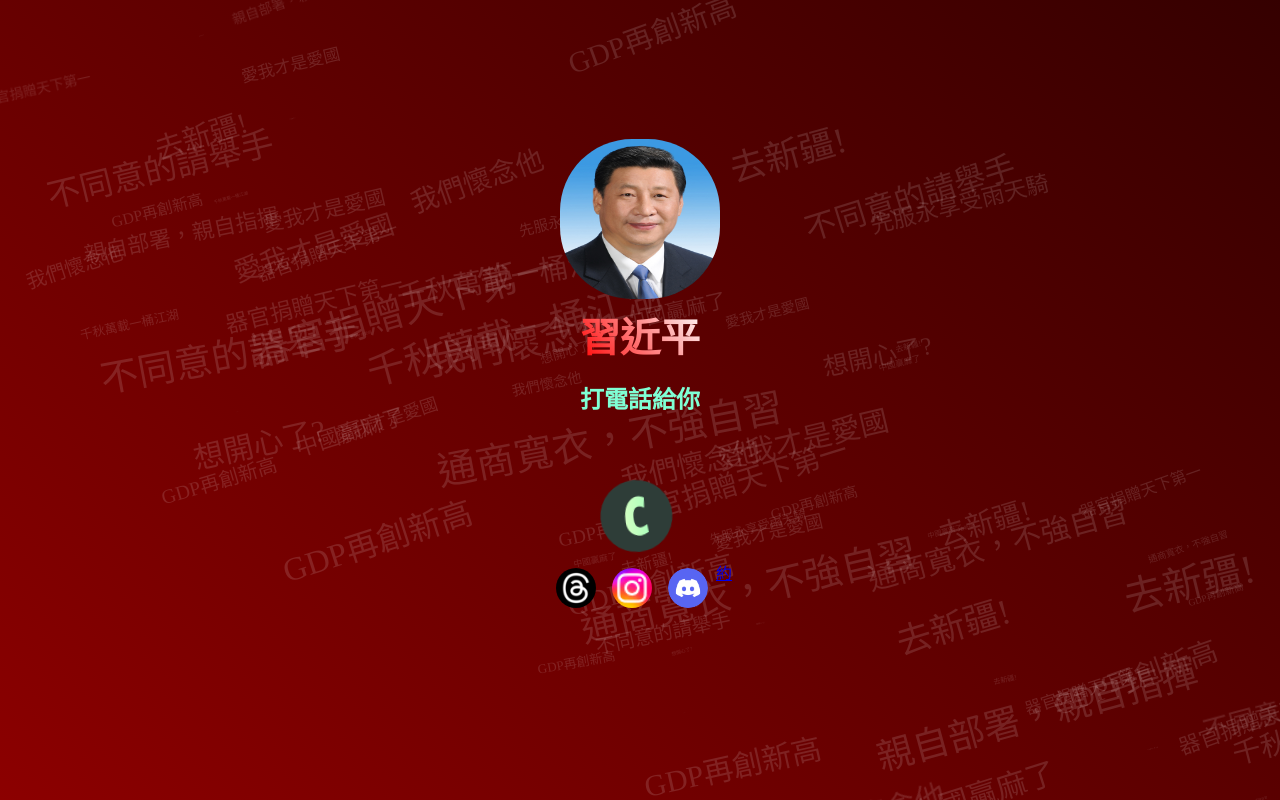
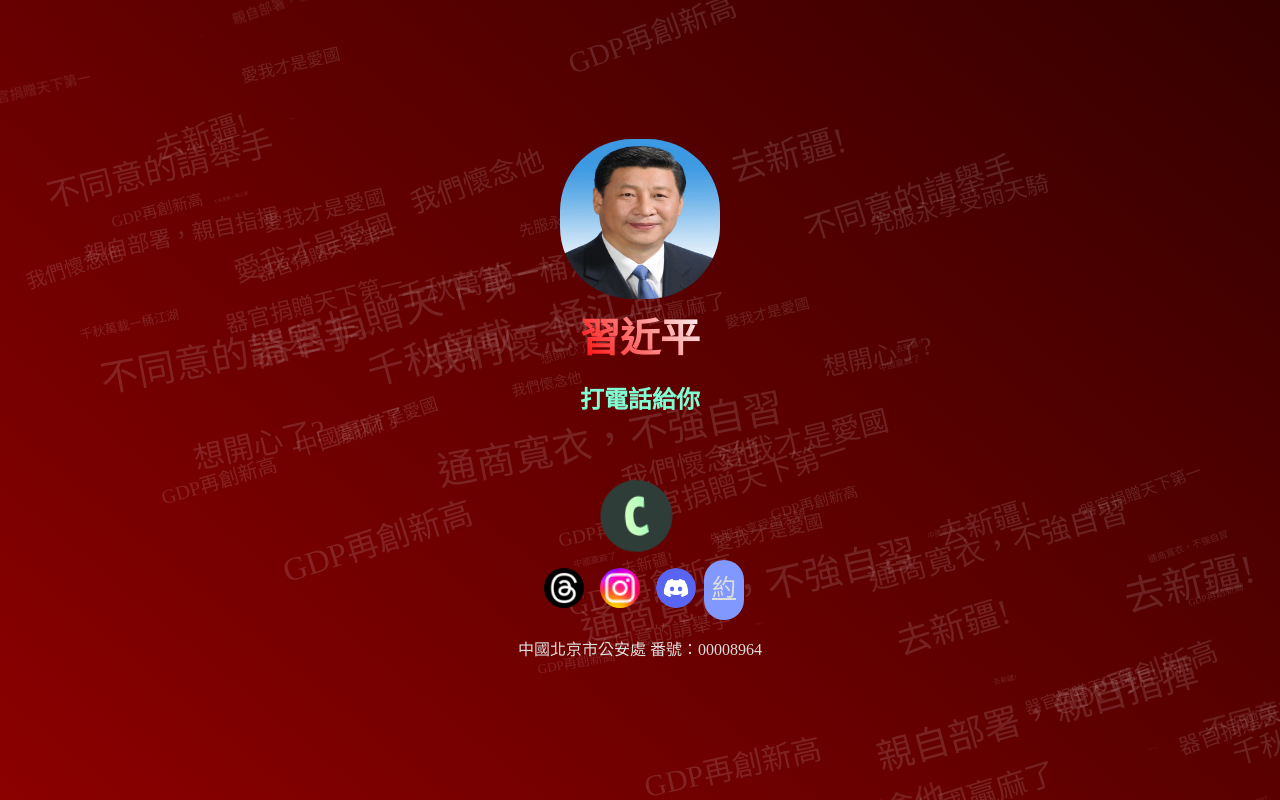
Before and after one commit to truexijinpig/truexijinpig.github.io, a plain HTML site: page index.html in a window 1280 px wide. Drawn offline with Linux system fonts and the light colour scheme.

Commit message:
Add files via upload

```diff
--- a/index.html
+++ b/index.html
@@ -124,6 +124,8 @@ footer{
     transform: translateX(-50%);
     position: fixed;
     display: flex;
+    flex-wrap:wrap;
+    justify-content:center;
 }
 footer img{
     width: 5vh;
@@ -135,6 +137,9 @@ footer img{
 }
 footer>*{
     transition: all 0.5s ease;
+    text-align:center;
+    font-size:2vh;
+    color:#ddd;
 }
 footer img:hover{
     box-shadow: 0 0 1vh #fff3;
@@ -158,7 +163,7 @@ footer img:hover{
 <footer>
 <a href="https://www.threads.com/@true_jinpigxi" target="_blank"><img src="th.ico" alt="Threads"></a>
 <a href="https://www.instagram.com/true_jinpigxi" target="_blank"><img src="ig.png" alt="Instagram"></a>
-<a href="https://discord.gg/QzpD2nwjXR" target="_blank"><img src="dc.ico" alt="Discord"></a><a href="/tic">約</a>
+<a href="https://discord.gg/QzpD2nwjXR" target="_blank"><img src="dc.ico" alt="Discord"></a><a href="/tic" style="font-size:3vh ;border-radius: 3vh;background: #8098ff;padding: 1vh;">約</a><div style="width:90vw;"><p>中國北京市公安處 番號：00008964</p></div>
 </footer>
 
 
```
Also changed, not shown: tic.html (+3 -2 lines).
